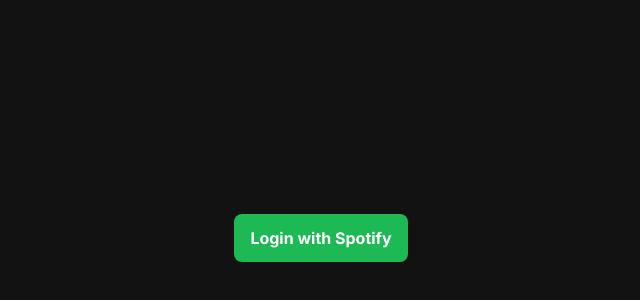
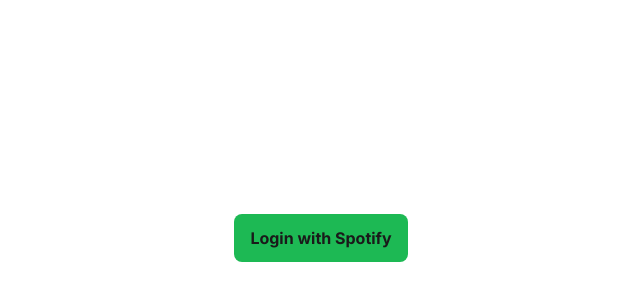
Before and after one commit to shhhkun/chromatica, a Next.js app: page / in a window 1280 px wide. Shown: the part 162-462 px from the top of the page, without its empty margins (319-959 px from the left). Built offline with nearby package versions, Linux system fonts and the light colour scheme.

Commit message:
added theme toggle to menu & added light mode colors in global styling sheet

```diff
--- a/src/app/components/Button.jsx
+++ b/src/app/components/Button.jsx
@@ -9,11 +9,11 @@
       <span className="relative z-10">{text}</span>
       {/* Grey hover effect */}
       <div
-        className={`absolute bottom-0 left-0 w-full h-1 bg-transparent transform scale-x-0 transition-all duration-200 group-hover:bg-[#4a4a4a] group-hover:scale-x-100`}
+        className={`absolute bottom-0 left-0 w-full h-1 bg-transparent transform scale-x-0 transition-all duration-200 group-hover:bg-[var(--hover)] group-hover:scale-x-100`}
       />
       {/* Green active effect */}
       <div
-        className={`absolute bottom-0 left-0 w-full h-1 bg-[#1DB954] transition-all duration-200 ${
+        className={`absolute bottom-0 left-0 w-full h-1 bg-[var(--accent)] transition-all duration-200 ${
           isActive ? "scale-x-100" : "scale-x-0"
         }`}
       />
--- a/src/app/components/Menu.jsx
+++ b/src/app/components/Menu.jsx
@@ -1,5 +1,6 @@
 import React, { useState, useEffect } from "react";
 import { ListIcon } from "@phosphor-icons/react";
+import ThemeButton from "./ThemeButton.jsx";
 
 // hook to track window width
 const useWindowWidth = () => {
@@ -17,7 +18,7 @@
   return windowWidth;
 };
 
-const Menu = ({ weight, handleLogout }) => {
+const Menu = ({ weight, handleLogout, theme, setTheme }) => {
   const [isOpen, setIsOpen] = useState(false);
   const windowWidth = useWindowWidth();
 
@@ -58,15 +59,16 @@
       {isOpen && (
         <div
           className="absolute right-0 mt-2 rounded-lg w-max"
-          style={{ backgroundColor: "rgba(255, 255, 255, 0.05)" }}
+          style={{ backgroundColor: "var(--cardbg)" }}
         >
           <div aria-orientation="vertical">
             <button
               onClick={handleLogout}
-              className="block w-full text-right px-4 py-2 text-sm sm:text-base lg:text-lg font-bold hover:bg-[#4a4a4a] transition-colors duration-200"
+              className="block w-full text-center px-4 py-2 text-sm sm:text-base lg:text-lg font-bold hover:bg-[var(--hover)] transition-colors duration-200"
             >
               Log Out
             </button>
+            <ThemeButton theme={theme} setTheme={setTheme} />
           </div>
         </div>
       )}
--- a/src/app/components/Select.jsx
+++ b/src/app/components/Select.jsx
@@ -21,10 +21,10 @@
           className="
             inline-flex justify-center items-center px-4 py-2 text-sm sm:text-base lg:text-lg font-bold
             rounded-lg
-            focus:outline-none focus:ring-3 focus:ring-[#1DB954]
+            focus:outline-none focus:ring-3 focus:ring-[var(--accent)]
             transition-colors duration-200
           "
-          style={{ backgroundColor: "rgba(255,255,255,0.05)" }}
+          style={{ backgroundColor: "var(--cardbg)" }}
           onClick={() => setIsOpen(!isOpen)}
         >
           {options[value]}
@@ -46,8 +46,8 @@
 
       {isOpen && (
         <div
-          className="absolute left-1/2 -translate-x-1/2 mt-2 rounded-lg focus:outline-none z-30 w-max"
-          style={{ backgroundColor: "rgba(255,255,255,0.05)" }}
+          className="absolute left-1/2 -translate-x-1/2 mt-2 rounded-lg z-30 w-max"
+          style={{ backgroundColor: "var(--cardbg)" }}
         >
           <div
             className="py-1"
@@ -60,7 +60,7 @@
                 key={key}
                 href="#"
                 onClick={() => handleSelect(key)}
-                className="block px-4 py-2 text-sm sm:text-base lg:text-lg font-bold text-center hover:bg-[#4a4a4a] transition-colors duration-200"
+                className="block px-4 py-2 text-sm sm:text-base lg:text-lg font-bold text-center hover:bg-[var(--hover)] transition-colors duration-200"
                 role="menuitem"
               >
                 {label}
--- /dev/null
+++ b/src/app/components/ThemeButton.jsx
@@ -0,0 +1,24 @@
+import React, { useEffect } from "react";
+
+const ThemeButton = ({ theme, setTheme }) => {
+  const toggleTheme = () => {
+    setTheme((prevTheme) => (prevTheme === "dark" ? "light" : "dark"));
+  };
+
+  useEffect(() => {
+    document.documentElement.className = theme; // apply the theme class to the HTML element
+  }, [theme]);
+
+  return (
+    <button
+      className="block w-full text-center px-4 py-2 text-sm sm:text-base lg:text-lg font-bold hover:bg-[var(--hover)] transition-colors duration-200"
+      onClick={() => {
+        toggleTheme();
+      }}
+    >
+      {theme === "dark" ? <p>Light</p> : <p>Dark</p>}
+    </button>
+  );
+};
+
+export default ThemeButton;
--- a/src/app/components/TopArtistsCard.jsx
+++ b/src/app/components/TopArtistsCard.jsx
@@ -3,7 +3,7 @@
     <div
       className="flex flex-col p-4 sm:p-6 lg:p-8
                      mx-0 sm:mx-24 md:mx-30 lg:mx-54 rounded-none sm:rounded-2xl md:rounded-3xl lg:rounded-4xl"
-      style={{ backgroundColor: "rgba(255, 255, 255, 0.05)" }}
+      style={{ backgroundColor: "var(--cardbg)" }}
     >
       <h2 className="text-base sm:text-lg md:text-xl lg:text-2xl mb-2 md:mb-4 lg:mb-6 font-bold">
         Your Top Artists
--- a/src/app/components/TopTracksCard.jsx
+++ b/src/app/components/TopTracksCard.jsx
@@ -5,7 +5,7 @@
       style={{
         backgroundColor: bgColor?.rgb
           ? `rgba(${bgColor.rgb[0]}, ${bgColor.rgb[1]}, ${bgColor.rgb[2]}, 0.2)`
-          : `rgba(255, 255, 255, 0.05)`,
+          : `var(--cardbg)`,
       }}
     >
       <img
@@ -29,7 +29,7 @@
     <div
       className="flex flex-col p-4 sm:p-6 lg:p-8 mb-8 sm:mb-10 md:mb-12 lg:mb-18
                      mx-0 sm:mx-24 md:mx-30 lg:mx-54 rounded-none sm:rounded-2xl md:rounded-3xl lg:rounded-4xl"
-      style={{ backgroundColor: "rgba(255, 255, 255, 0.05)" }}
+      style={{ backgroundColor: "var(--cardbg)" }}
     >
       <h2 className="text-base sm:text-lg md:text-xl lg:text-2xl mb-2 md:mb-4 lg:mb-6 font-bold">
         Your Top Tracks
--- a/src/app/components/VibePaletteCard.jsx
+++ b/src/app/components/VibePaletteCard.jsx
@@ -3,7 +3,7 @@
     <div
       className="flex flex-col p-4 sm:p-6 lg:p-8 mb-8 sm:mb-10 md:mb-12 lg:mb-18
                      mx-0 sm:mx-24 md:mx-30 lg:mx-54 rounded-none sm:rounded-2xl md:rounded-3xl lg:rounded-4xl"
-      style={{ backgroundColor: "rgba(255, 255, 255, 0.05)" }}
+      style={{ backgroundColor: "var(--cardbg)" }}
     >
       <h2 className="text-base sm:text-lg md:text-xl lg:text-2xl mb-2 md:mb-4 lg:mb-6 font-bold">
         Your Vibe Palette
--- a/src/app/dashboard/page.jsx
+++ b/src/app/dashboard/page.jsx
@@ -7,7 +7,6 @@
 import Button from "../components/Button.jsx";
 import Select from "../components/Select.jsx";
 import VibePaletteCard from "../components/VibePaletteCard.jsx";
-import AudioProfileCard from "../components/AudioProfileCard.jsx";
 import TopTracksCard from "../components/TopTracksCard.jsx";
 import TopArtistsCard from "../components/TopArtistsCard.jsx";
 import Particles from "../components/Particles.jsx";
@@ -46,17 +45,24 @@
 
   const [timeframe, setTimeframe] = useState("medium_term");
 
+  const [theme, setTheme] = useState("light");
+
+  useEffect(() => {
+    const prefersDark = window.matchMedia(
+      "(prefers-color-scheme: dark)"
+    ).matches;
+    setTheme(prefersDark ? "dark" : "light");
+  }, []);
+
   const tabContent = {
     Overview: [
       <VibePaletteCard key="palette" palettes={topTracks.slice(0, 3)} />,
-      //Audio: [<AudioProfileCard key="audio" />],
       <TopTracksCard key="tracks" topTracks={topTracks.slice(0, 5)} />,
       <TopArtistsCard key="artists" topArtists={topArtists} />,
     ],
     Palette: [
       <VibePaletteCard key="palette" palettes={topTracks.slice(0, 3)} />,
     ],
-    //Audio: [<AudioProfileCard key="audio" />],
     Tracks: [<TopTracksCard key="tracks" topTracks={topTracks} />],
     Artists: [<TopArtistsCard key="artists" topArtists={topArtists} />],
   };
@@ -161,7 +167,7 @@
       {/* Header */}
       <div
         className="flex flex-col w-full z-10"
-        style={{ backgroundColor: "rgba(255, 255, 255, 0.05)" }}
+        style={{ backgroundColor: "var(--cardbg)" }}
       >
         <div className="flex flex-row w-full px-4 sm:px-24 md:px-30 lg:px-54">
           {userData.profileImageUrl && (
@@ -182,7 +188,12 @@
               Welcome, {userData.displayName}.
             </h1>
             <div className="my-4 sm:my-8 md:my-10 lg:my-12">
-              <Menu weight="bold" handleLogout={handleLogout} />
+              <Menu
+                weight="bold"
+                handleLogout={handleLogout}
+                theme={theme}
+                setTheme={setTheme}
+              />
             </div>
           </div>
         </div>
--- a/src/app/globals.css
+++ b/src/app/globals.css
@@ -1,9 +1,39 @@
-@import url('https://fonts.googleapis.com/css2?family=Inter:ital,opsz,wght@0,14..32,100..900;1,14..32,100..900&display=swap');
+@import url("https://fonts.googleapis.com/css2?family=Inter:ital,opsz,wght@0,14..32,100..900;1,14..32,100..900&display=swap");
 @import "tailwindcss";
 
+/* default light */
 :root {
+  ---bg: #F3F3F3;
+  --text: #1A1A1A;
+  --cardbg: rgba(0, 0, 0, 0.05);
+  --accent: #1db954;
+  --hover: #D0D0D0;
+}
+
+@media (prefers-color-scheme: dark) {
+  :root {
+    --bg: #121212;
+    --text: #ffffff;
+    --cardbg: rgba(255, 255, 255, 0.05);
+    --accent: #1db954;
+    --hover: #4a4a4a;
+  }
+}
+
+html.light {
+  --bg: #F3F3F3;
+  --text: #1A1A1A;
+  --cardbg: rgba(0, 0, 0, 0.05);
+  --accent: #1db954;
+  --hover: #D0D0D0;
+}
+
+html.dark {
   --bg: #121212;
   --text: #ffffff;
+  --cardbg: rgba(255, 255, 255, 0.05);
+  --accent: #1db954;
+  --hover: #4a4a4a;
 }
 
 body {
```
